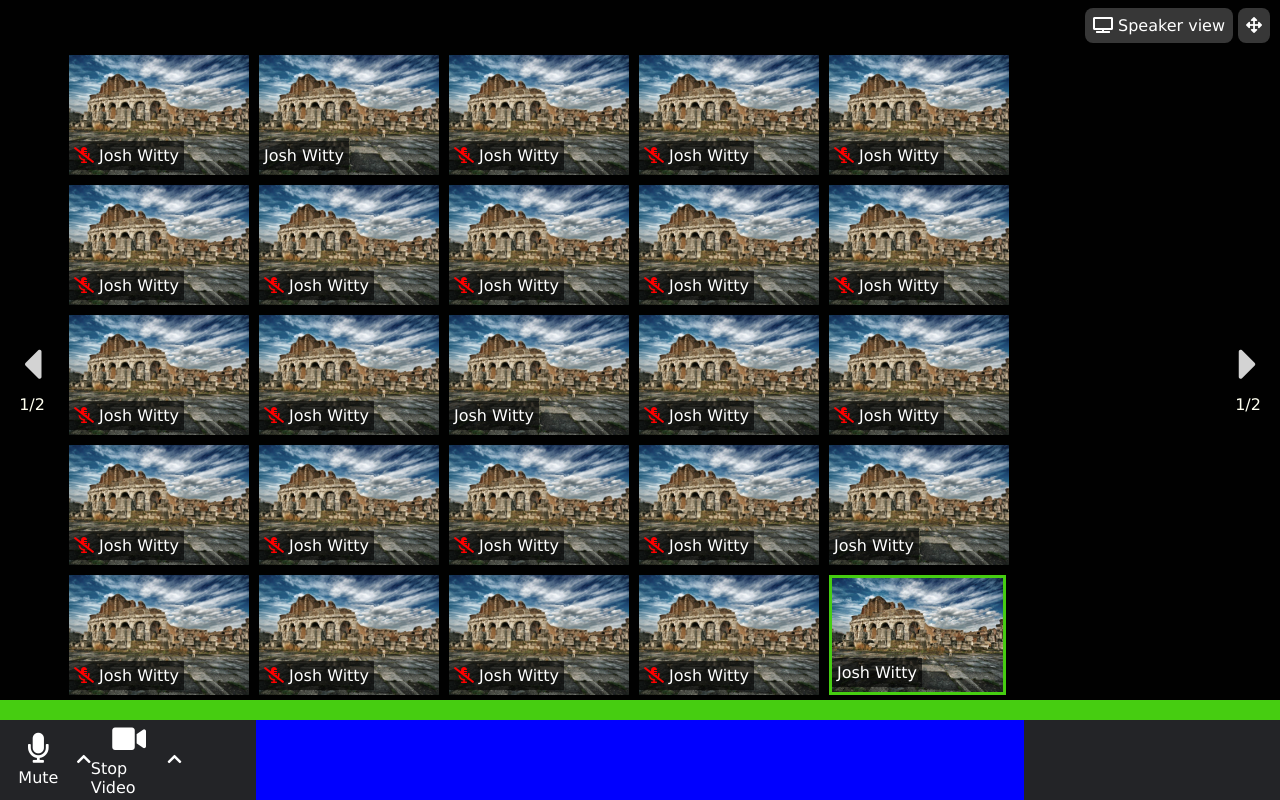
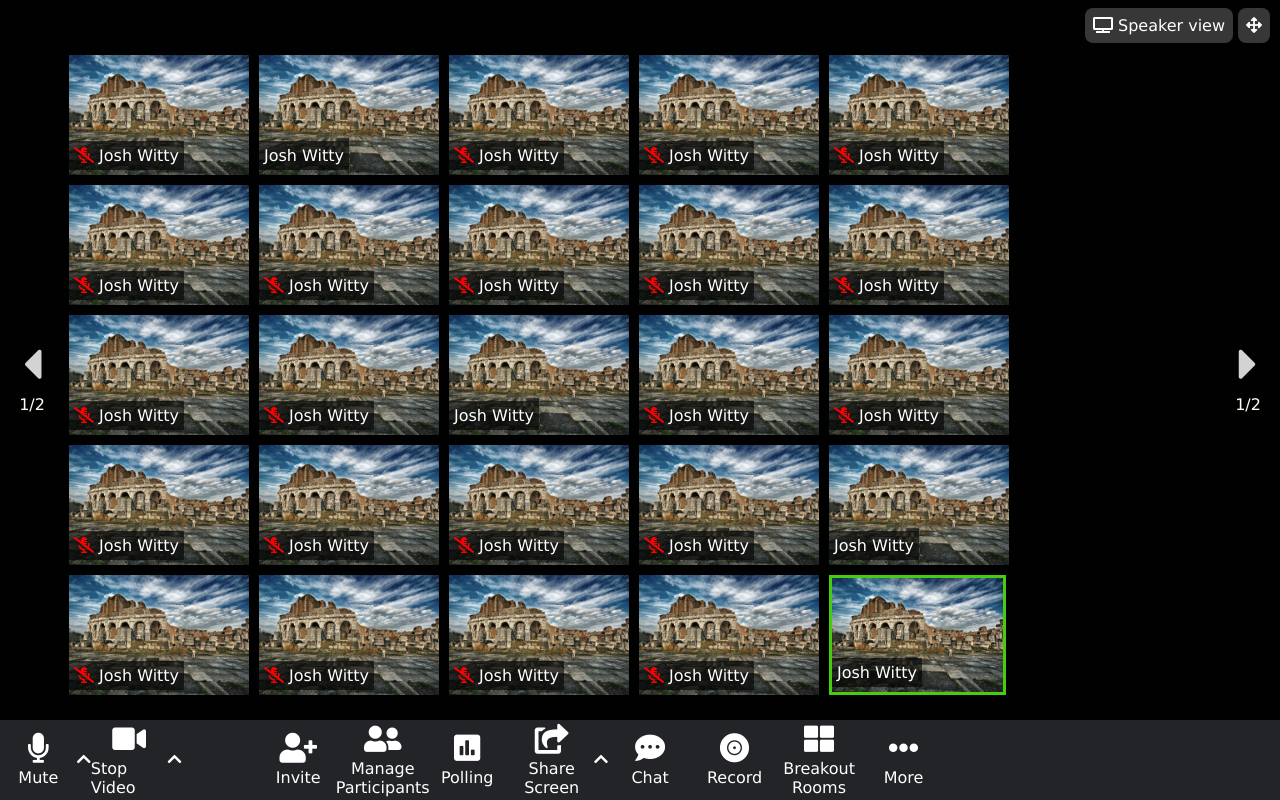
Before and after one commit to NeriEroi/html-css-zoom, a plain HTML site: page index.html in a window 1280 px wide. Drawn offline with Linux system fonts and the light colour scheme.

Commit message:
footer second section

```diff
--- a/css/style.css
+++ b/css/style.css
@@ -112,7 +112,7 @@ main {
 
 footer {
     height: 100px;
-    background-color: rgba(78, 228, 19, 0.9);
+    /* background-color: rgba(78, 228, 19, 0.9); */
     display: flex;
     align-items: flex-end;
 }
@@ -122,6 +122,9 @@ footer {
     height: 80px;
     background-color: saddlebrown;
 }
+
+
+/* general */
 
 .footer-cont section.first,
 .footer-cont section.third {
@@ -135,9 +138,15 @@ footer {
 .footer-cont section.second {
     width: 60%;
     height: 100%;
-    background-color: blue;
+    background-color: #232427;
     float: left;
+    display: flex;
 }
+
+/* / general */
+
+
+/* first section */
 
 .footer-cont section.first .button-cont {
     width: 30%;
@@ -161,3 +170,34 @@ footer {
  line-height: 80px;
  color: white;
 }
+
+/* / first section */
+
+
+/* second section */
+
+.footer-cont section.second .button-cont {
+    width: 11%;
+    height: 100%;
+    display: flex;
+    flex-direction: column;
+    justify-content: center;
+    align-items: center;
+    color: white;
+}
+
+.footer-cont section.second .button-cont i {
+    font-size: 30px;
+}
+
+.footer-cont section.second .button-cont .text {
+    margin-top: 5px;
+    text-align: center;
+}
+
+.footer-cont section.second .up-arrow {
+    line-height: 80px;
+    color: white;
+}
+
+/* / second section */
--- a/index.html
+++ b/index.html
@@ -382,6 +382,66 @@
 
                 <section class="second">
 
+                    <div class="button-cont">
+
+                        <i class="fas fa-user-plus"></i>
+                        <div class="text">Invite</div>
+
+                    </div>
+
+                    <div class="button-cont">
+
+                        <i class="fas fa-user-friends"></i>
+                        <div class="text">Manage Participants</div>
+
+                    </div>
+
+                    <div class="button-cont">
+
+                        <i class="fas fa-poll"></i>
+                        <div class="text">Polling</div>
+
+                    </div>
+
+                    <div class="button-cont">
+
+                        <i class="fas fa-share-square"></i>
+                        <div class="text">Share Screen</div>
+
+                    </div>
+
+                    <div class="up-arrow">
+                        <i class="fas fa-chevron-up"></i>
+                    </div>
+
+                    <div class="button-cont">
+
+                        <i class="fas fa-comment-dots"></i>
+                        <div class="text">Chat</div>
+
+                    </div>
+
+                    <div class="button-cont">
+
+                        <i class="fas fa-record-vinyl"></i>
+                        <div class="text">Record</div>
+
+                    </div>
+
+                    <div class="button-cont">
+
+                        <i class="fas fa-th-large"></i>
+                        <div class="text">Breakout Rooms</div>
+
+                    </div>
+
+                    <div class="button-cont">
+
+                        <i class="fas fa-ellipsis-h"></i>
+                        <div class="text">More</div>
+
+                    </div>
+
                 </section>
 
                 <section class="third">
```
